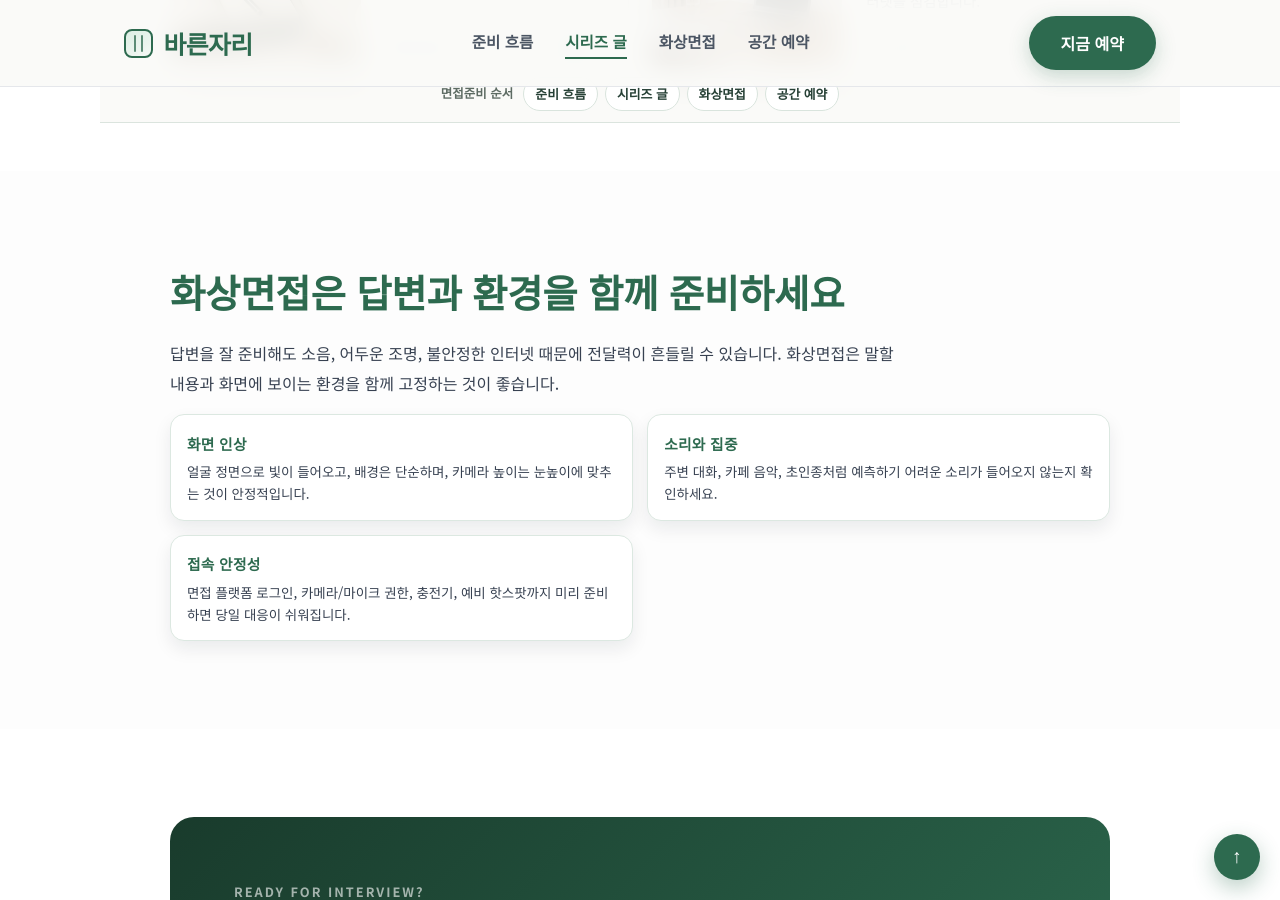
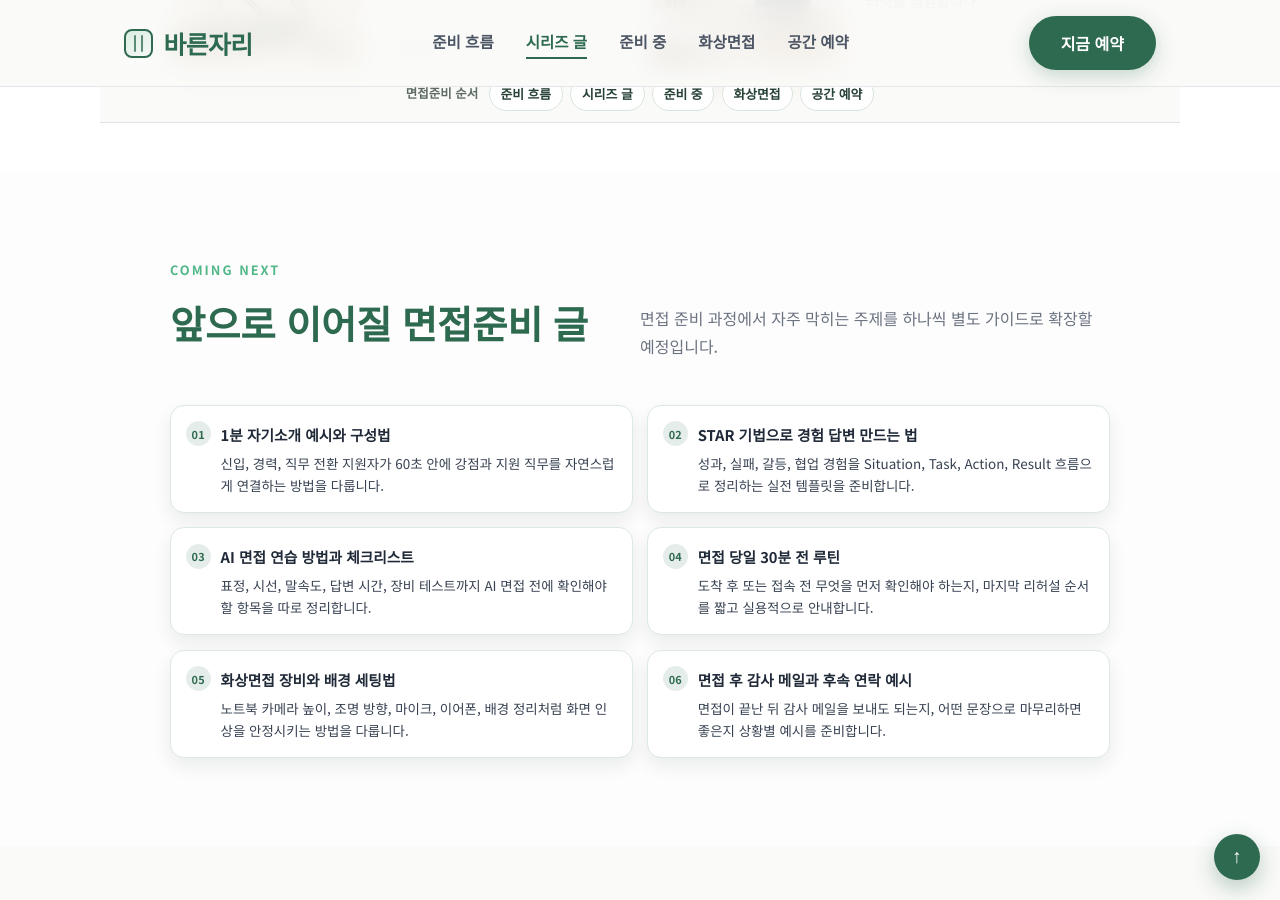
Before and after one commit to bareunspace/blog, a Jekyll site: the page built from interview-prep.html, in a window 1280 px wide and 900 px high, scrolled down 1645 px. Built offline with Jekyll 4.4.1, drawn with Linux system fonts in a browser that asks for light colours.

Commit message:
Add upcoming interview guide topics

```diff
--- a/_data/navigation.yml
+++ b/_data/navigation.yml
@@ -43,6 +43,8 @@
     current: true
   - label: 시리즈 글
     href: "#interview-series"
+  - label: 준비 중
+    href: "#upcoming-series"
   - label: 화상면접
     href: "#video-interview"
   - label: 공간 예약
--- a/interview-prep.html
+++ b/interview-prep.html
@@ -33,6 +33,7 @@ script_version: 20260711-4
       <span class="guide-toc-label">면접준비 순서</span>
       <a href="#prep-flow">준비 흐름</a>
       <a href="#interview-series">시리즈 글</a>
+      <a href="#upcoming-series">준비 중</a>
       <a href="#video-interview">화상면접</a>
       <a href="#booking">공간 예약</a>
     </div>
@@ -128,6 +129,44 @@ script_version: 20260711-4
     </div>
   </section>
 
+  <section id="upcoming-series">
+    <div class="section-inner">
+      <div class="blog-section-heading">
+        <div>
+          <p class="section-label">Coming Next</p>
+          <h2 class="section-title">앞으로 이어질 면접준비 글</h2>
+        </div>
+        <p>면접 준비 과정에서 자주 막히는 주제를 하나씩 별도 가이드로 확장할 예정입니다.</p>
+      </div>
+      <div class="about-principle-grid" aria-label="앞으로 발행 예정인 면접준비 글">
+        <article class="about-principle-item" data-step="01">
+          <h3>1분 자기소개 예시와 구성법</h3>
+          <p>신입, 경력, 직무 전환 지원자가 60초 안에 강점과 지원 직무를 자연스럽게 연결하는 방법을 다룹니다.</p>
+        </article>
+        <article class="about-principle-item" data-step="02">
+          <h3>STAR 기법으로 경험 답변 만드는 법</h3>
+          <p>성과, 실패, 갈등, 협업 경험을 Situation, Task, Action, Result 흐름으로 정리하는 실전 템플릿을 준비합니다.</p>
+        </article>
+        <article class="about-principle-item" data-step="03">
+          <h3>AI 면접 연습 방법과 체크리스트</h3>
+          <p>표정, 시선, 말속도, 답변 시간, 장비 테스트까지 AI 면접 전에 확인해야 할 항목을 따로 정리합니다.</p>
+        </article>
+        <article class="about-principle-item" data-step="04">
+          <h3>면접 당일 30분 전 루틴</h3>
+          <p>도착 후 또는 접속 전 무엇을 먼저 확인해야 하는지, 마지막 리허설 순서를 짧고 실용적으로 안내합니다.</p>
+        </article>
+        <article class="about-principle-item" data-step="05">
+          <h3>화상면접 장비와 배경 세팅법</h3>
+          <p>노트북 카메라 높이, 조명 방향, 마이크, 이어폰, 배경 정리처럼 화면 인상을 안정시키는 방법을 다룹니다.</p>
+        </article>
+        <article class="about-principle-item" data-step="06">
+          <h3>면접 후 감사 메일과 후속 연락 예시</h3>
+          <p>면접이 끝난 뒤 감사 메일을 보내도 되는지, 어떤 문장으로 마무리하면 좋은지 상황별 예시를 준비합니다.</p>
+        </article>
+      </div>
+    </div>
+  </section>
+
   <section id="video-interview">
     <div class="section-inner">
       <h2 class="section-title">화상면접은 답변과 환경을 함께 준비하세요</h2>
@@ -159,7 +198,7 @@ script_version: 20260711-4
         </div>
         <div class="blog-conversion-actions">
           <a href="https://pcmap.place.naver.com/place/2041312316/ticket" target="_blank" rel="noopener noreferrer" class="btn-primary" data-cta="interview_prep_hub_booking">면접 공간 예약하기</a>
-        <a href="/index.html#space" class="btn-outline">공간 사진 확인하기</a>
+          <a href="/index.html#space" class="btn-outline">공간 사진 확인하기</a>
         </div>
       </div>
     </div>
```
